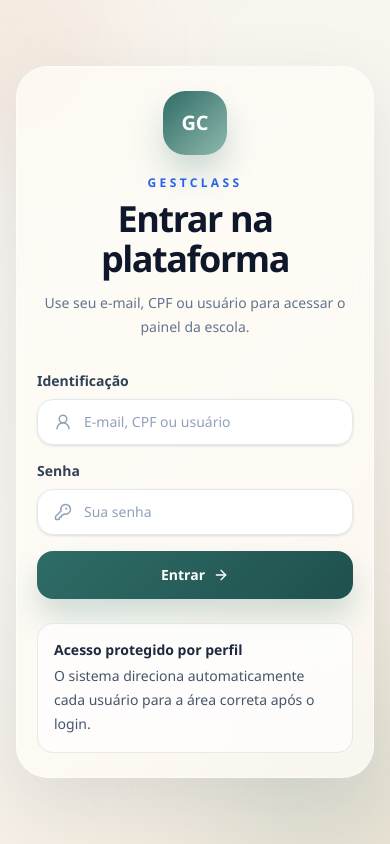
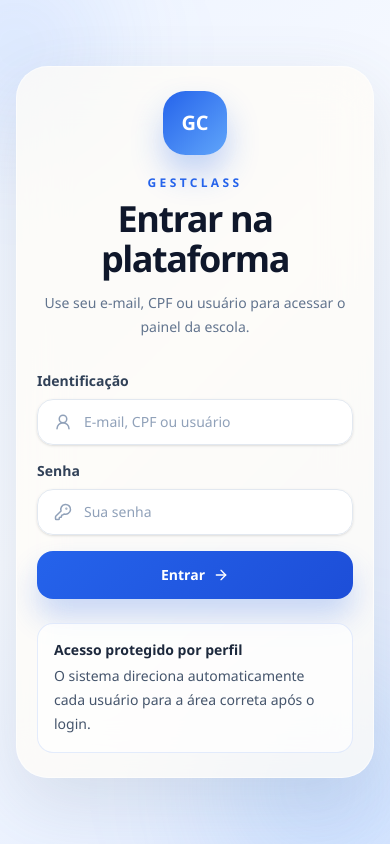
Before and after one commit to fabinhof2/gestclass, a Next.js app in the folder frontend-escolar/: page /login in a window 390 px wide. Built offline with nearby package versions, Linux system fonts and the light colour scheme; no server answers.

Commit message:
fix: refine mobile branding and login styling

```diff
--- a/frontend-escolar/app/login/page.tsx
+++ b/frontend-escolar/app/login/page.tsx
@@ -40,15 +40,15 @@ export default function LoginPage() {
   }
 
   return (
-    <main className="relative min-h-screen overflow-x-hidden bg-[linear-gradient(135deg,#f7f3ec_0%,#f9f6f0_46%,#efe5d6_100%)] px-4 py-6 sm:px-6 lg:px-8">
+    <main className="relative min-h-screen overflow-x-hidden bg-[linear-gradient(135deg,#eef4ff_0%,#f6f9ff_46%,#dfeaff_100%)] px-4 py-6 sm:px-6 lg:px-8">
       <div className="pointer-events-none absolute inset-0">
-        <div className="absolute left-[-4rem] top-[-2rem] h-40 w-40 rounded-full bg-[rgba(216,141,98,0.16)] blur-3xl sm:h-56 sm:w-56" />
-        <div className="absolute bottom-[-3rem] right-[-2rem] h-52 w-52 rounded-full bg-[rgba(142,185,173,0.18)] blur-3xl sm:h-72 sm:w-72" />
+        <div className="absolute left-[-4rem] top-[-2rem] h-40 w-40 rounded-full bg-[rgba(59,130,246,0.16)] blur-3xl sm:h-56 sm:w-56" />
+        <div className="absolute bottom-[-3rem] right-[-2rem] h-52 w-52 rounded-full bg-[rgba(96,165,250,0.2)] blur-3xl sm:h-72 sm:w-72" />
       </div>
 
       <div className="relative mx-auto flex min-h-[calc(100vh-3rem)] w-full max-w-6xl items-center justify-center">
         <div className="grid w-full max-w-5xl items-stretch overflow-hidden rounded-[2rem] border border-white/50 bg-[rgba(255,252,247,0.74)] shadow-[0_24px_70px_rgba(73,92,111,0.14)] backdrop-blur-xl lg:grid-cols-[minmax(0,1.1fr)_minmax(320px,420px)]">
-          <section className="hidden min-w-0 flex-col justify-between bg-[linear-gradient(160deg,rgba(47,108,103,0.96),rgba(31,81,77,0.98))] px-8 py-10 text-white lg:flex xl:px-10">
+          <section className="hidden min-w-0 flex-col justify-between bg-[linear-gradient(160deg,rgba(30,64,175,0.97),rgba(37,99,235,0.99))] px-8 py-10 text-white lg:flex xl:px-10">
             <div>
               <div className="inline-flex items-center rounded-full border border-white/20 bg-white/10 px-3 py-1 text-[11px] font-bold uppercase tracking-[0.24em] text-white/85">
                 GestClass
@@ -79,7 +79,7 @@ export default function LoginPage() {
           <section className="min-w-0 px-5 py-6 sm:px-8 sm:py-8 lg:px-10 lg:py-10">
             <div className="mx-auto flex w-full max-w-md flex-col">
               <div className="text-center lg:text-left">
-                <div className="mx-auto flex h-16 w-16 items-center justify-center rounded-[1.4rem] bg-[linear-gradient(135deg,#2f6c67,#8eb9ad)] text-xl font-black text-white shadow-[0_18px_32px_rgba(47,108,103,0.24)] lg:mx-0">
+                <div className="mx-auto flex h-16 w-16 items-center justify-center rounded-[1.4rem] bg-[linear-gradient(135deg,#2563eb,#60a5fa)] text-xl font-black text-white shadow-[0_18px_32px_rgba(37,99,235,0.28)] lg:mx-0">
                   GC
                 </div>
 
@@ -136,14 +136,14 @@ export default function LoginPage() {
                 <button
                   type="submit"
                   disabled={loading}
-                  className="inline-flex w-full items-center justify-center gap-2 rounded-2xl bg-[linear-gradient(135deg,#2f6c67,#1f514d)] px-4 py-3.5 text-sm font-bold text-white shadow-[0_18px_30px_rgba(47,108,103,0.22)] transition hover:-translate-y-0.5 disabled:cursor-not-allowed disabled:opacity-60"
+                  className="inline-flex w-full items-center justify-center gap-2 rounded-2xl bg-[linear-gradient(135deg,#2563eb,#1d4ed8)] px-4 py-3.5 text-sm font-bold text-white shadow-[0_18px_30px_rgba(37,99,235,0.24)] transition hover:-translate-y-0.5 disabled:cursor-not-allowed disabled:opacity-60"
                 >
                   {loading ? "Entrando..." : "Entrar"}
                   {loading ? null : <ArrowRight size={16} />}
                 </button>
               </form>
 
-              <div className="mt-6 rounded-2xl border border-[rgba(47,108,103,0.12)] bg-[rgba(255,255,255,0.68)] px-4 py-4 text-sm text-slate-600">
+              <div className="mt-6 rounded-2xl border border-[rgba(37,99,235,0.12)] bg-[rgba(255,255,255,0.72)] px-4 py-4 text-sm text-slate-600">
                 <p className="font-semibold text-slate-800">Acesso protegido por perfil</p>
                 <p className="mt-1 leading-6">
                   O sistema direciona automaticamente cada usuário para a área correta após o login.
--- a/frontend-escolar/components/layout/header.tsx
+++ b/frontend-escolar/components/layout/header.tsx
@@ -946,12 +946,12 @@ export default function Header({ onMenuToggle }: HeaderProps) {
         </button>
 
         {user?.role !== "SUPERUSUARIO" ? (
-          <div className="flex h-14 w-14 items-center justify-center overflow-hidden rounded-2xl border border-white/50 bg-white/80 shadow-[0_10px_24px_rgba(92,109,126,0.12)]">
+          <div className="flex h-14 w-14 items-center justify-center overflow-hidden rounded-2xl border border-white/50 bg-white/90 p-1 shadow-[0_10px_24px_rgba(92,109,126,0.12)]">
             {visibleSchool?.logoUrl ? (
               <img
                 src={apiUrl(visibleSchool.logoUrl)}
                 alt="Logo da escola"
-                className="h-full w-full object-cover"
+                className="h-full w-full object-contain"
               />
             ) : (
               <span className="text-xs font-semibold text-slate-400">Logo</span>
--- a/frontend-escolar/components/layout/sidebar.tsx
+++ b/frontend-escolar/components/layout/sidebar.tsx
@@ -40,6 +40,7 @@ type MenuItem = {
 type EscolaSidebar = {
   id: string;
   name: string;
+  logoUrl?: string | null;
 };
 
 type FinanceiroResumoResponsavel = {
@@ -390,6 +391,7 @@ export default function Sidebar({
     useState(true);
   const [financeiroGestaoDisponivel, setFinanceiroGestaoDisponivel] =
     useState(true);
+  const sidebarLogoUrl = escolasAdmin[0]?.logoUrl || null;
 
   useEffect(() => {
     async function fetchEscolasAdmin() {
@@ -641,8 +643,18 @@ export default function Sidebar({
       <aside className="glass-panel hidden min-h-screen w-[19rem] border-r border-white/30 bg-[linear-gradient(180deg,rgba(255,252,247,0.9),rgba(250,245,238,0.78))] lg:flex lg:flex-col">
       <div className="border-b border-white/40 px-6 py-7">
         <div className="flex items-center gap-3">
-          <div className="flex h-14 w-14 items-center justify-center rounded-[1.4rem] bg-[linear-gradient(135deg,#2f6c67,#8eb9ad)] text-xl font-bold text-white shadow-[0_16px_30px_rgba(47,108,103,0.28)]">
-            GC
+          <div className="flex h-14 w-14 items-center justify-center overflow-hidden rounded-[1.4rem] bg-[linear-gradient(135deg,#2f6c67,#8eb9ad)] p-1 text-xl font-bold text-white shadow-[0_16px_30px_rgba(47,108,103,0.28)]">
+            {sidebarLogoUrl ? (
+              <div className="flex h-full w-full items-center justify-center rounded-[1rem] bg-white/90 p-1">
+                <img
+                  src={apiUrl(sidebarLogoUrl)}
+                  alt="Logo da escola"
+                  className="h-full w-full object-contain"
+                />
+              </div>
+            ) : (
+              "GC"
+            )}
           </div>
           <div>
             <h1 className="font-[var(--font-display)] text-2xl font-bold tracking-[-0.03em] text-slate-900">
@@ -751,15 +763,25 @@ export default function Sidebar({
             <div className="border-b border-white/40 px-6 py-7">
               <div className="flex items-center justify-between gap-3">
                 <div className="flex items-center gap-3">
-                  <div className="flex h-14 w-14 items-center justify-center rounded-[1.4rem] bg-[linear-gradient(135deg,#2f6c67,#8eb9ad)] text-xl font-bold text-white shadow-[0_16px_30px_rgba(47,108,103,0.28)]">
-                    GC
+                  <div className="flex h-14 w-14 items-center justify-center overflow-hidden rounded-[1.4rem] bg-[linear-gradient(135deg,#2f6c67,#8eb9ad)] p-1 text-xl font-bold text-white shadow-[0_16px_30px_rgba(47,108,103,0.28)]">
+                    {sidebarLogoUrl ? (
+                      <div className="flex h-full w-full items-center justify-center rounded-[1rem] bg-white/90 p-1">
+                        <img
+                          src={apiUrl(sidebarLogoUrl)}
+                          alt="Logo da escola"
+                          className="h-full w-full object-contain"
+                        />
+                      </div>
+                    ) : (
+                      "GC"
+                    )}
                   </div>
                   <div>
                     <h1 className="font-[var(--font-display)] text-2xl font-bold tracking-[-0.03em] text-slate-900">
                       GestClass
                     </h1>
                     <p className="text-sm text-slate-500">
-                      Painel escolar com presenÃ§a premium
+                      Painel escolar com presença premium
                     </p>
                   </div>
                 </div>
```
